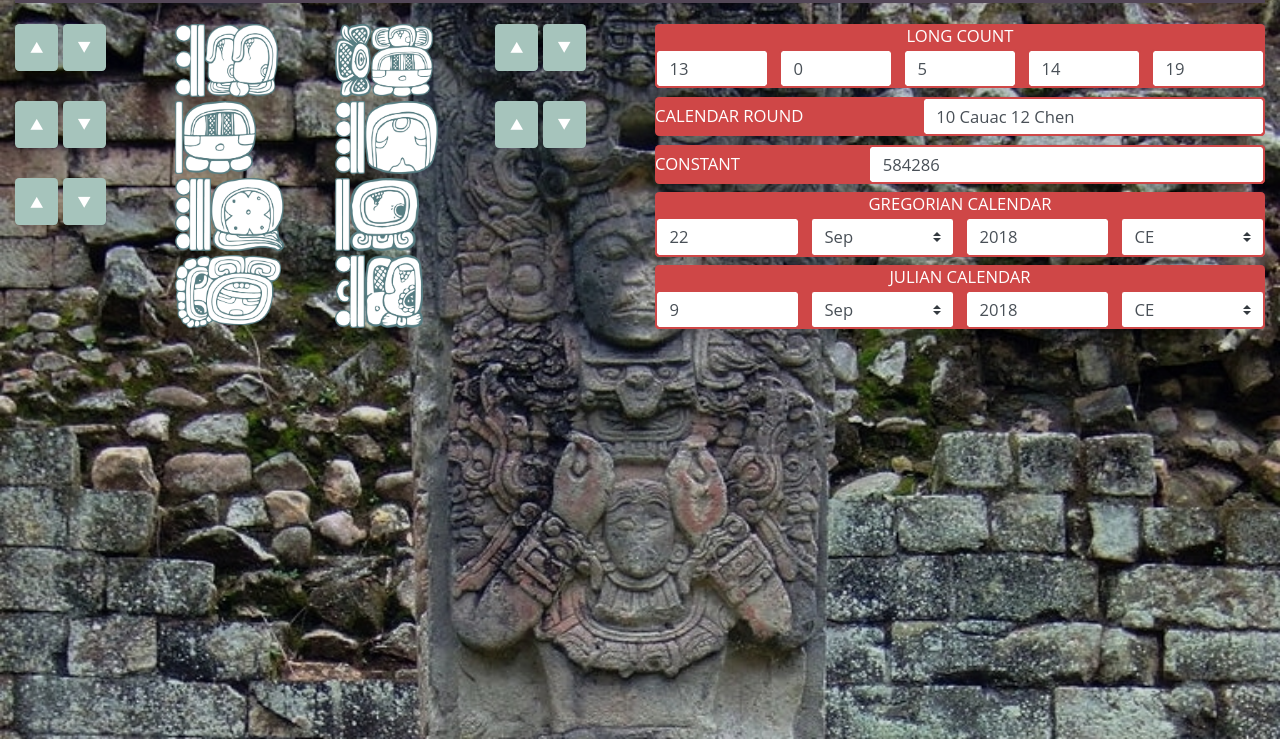
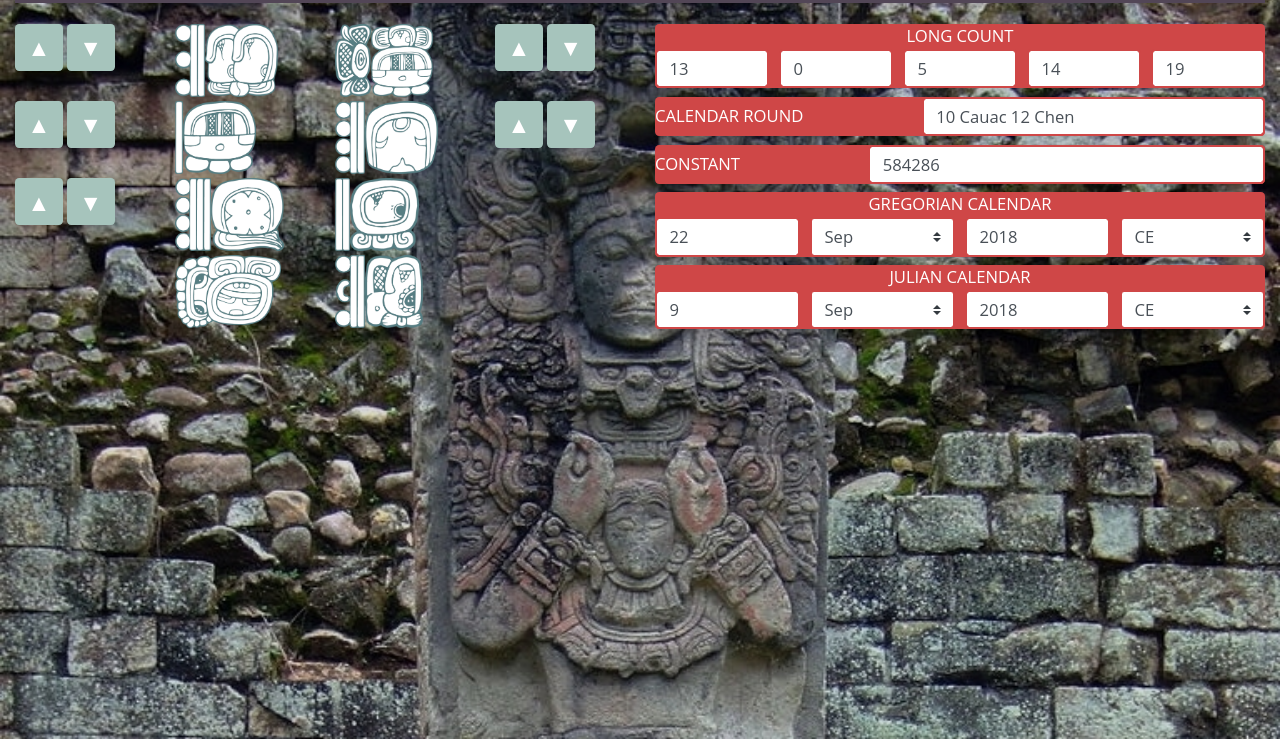
Before and after one commit to jgregoriods/katun, a React app: page / in a window 1280 px wide. Shown: the part 61-800 px from the top of the page. Built offline with nearby package versions, Linux system fonts and the light colour scheme.

Commit message:
Add icon and change readme file

```diff
--- a/public/index.html
+++ b/public/index.html
@@ -5,6 +5,7 @@
   <meta http-equiv="X-UA-Compatible" content="IE=edge">
   <title>Katun</title>
   <meta name="viewport" content="width=device-width, initial-scale=1">
+  <link rel="icon" href="img/icon.png" />
   <link rel="stylesheet" type="text/css" media="screen" href="style/bootstrap.min.css" />
   <link rel="stylesheet" type="text/css" media="screen" href="style/style.css" />
 </head>
--- a/src/components/glyph_buttons.js
+++ b/src/components/glyph_buttons.js
@@ -10,14 +10,14 @@ export default class GlyphButtons extends Component {
           name="increment"
           id={this.props.index}
           onClick={this.props.onClick}
-        >⯅</button>
+        >&#x25B2;</button>
         <button
           type="button"
           className="btn glyph-btn border-0 shadow-sm"
           name="decrement"
           id={this.props.index}
           onClick={this.props.onClick}
-        >⯆</button>
+        >&#x25BC;</button>
       </div>
     );
   }
```
Also changed, not shown: README.md.
